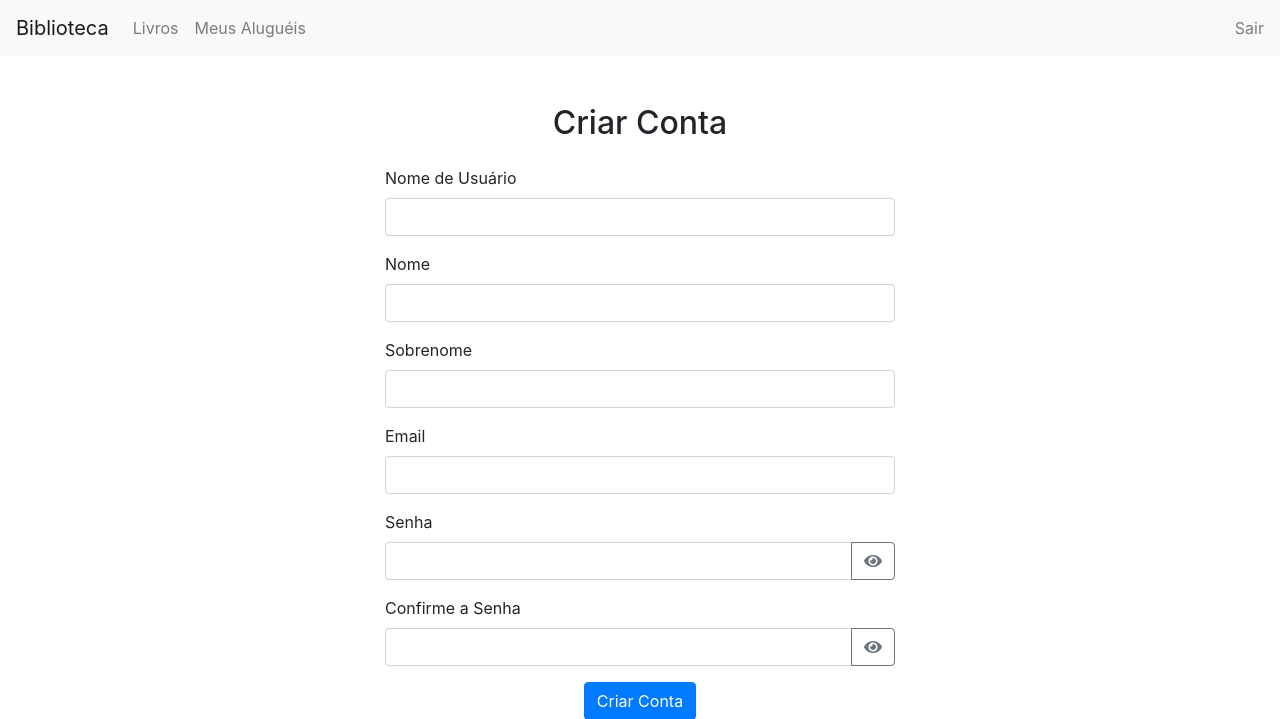
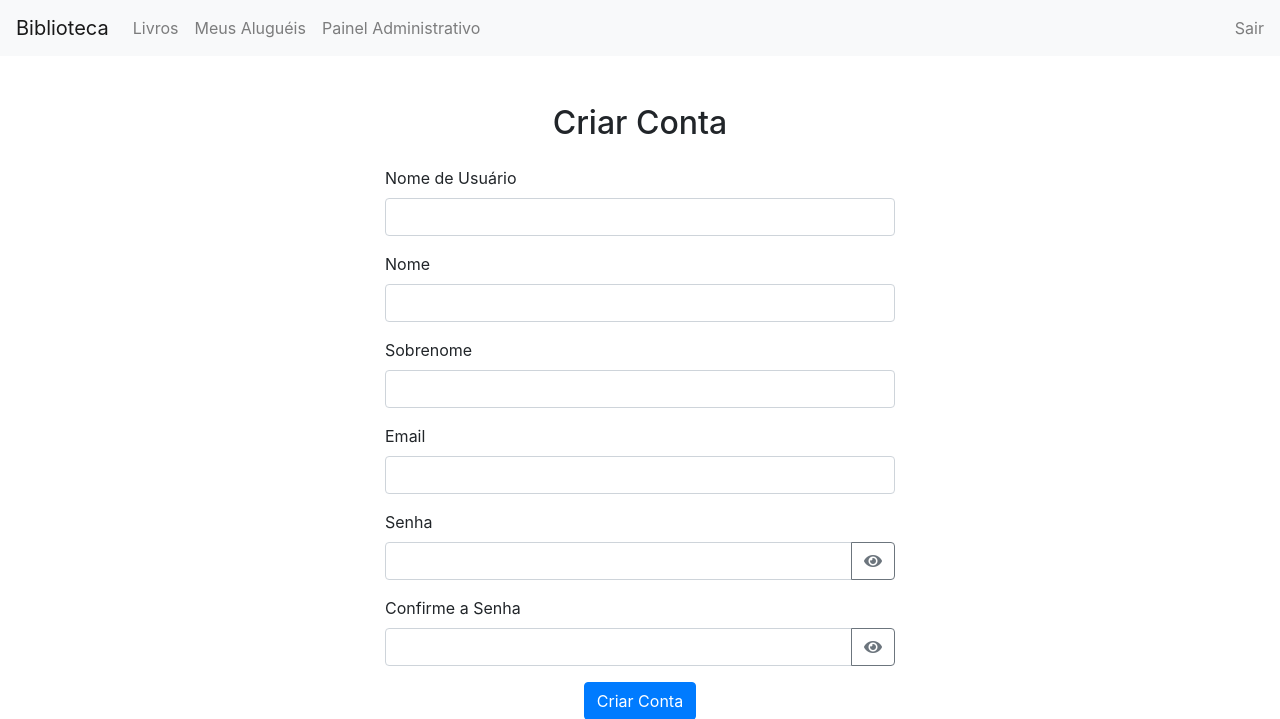
Before and after one commit to Nalberth-Ps/biblioteca-django, a Django app: page /criar-conta/ in a window 1280 px wide. Shown: the top 719 px of the page. Run offline with Django 5.2, Linux system fonts and the light colour scheme; the visitor is signed in with stand-in values (Sample User, id 1); some libraries are stand-ins or nearby versions.

Commit message:
feat: Adicionando link para o painel administrativo caso o usuário seja um administrador

```diff
--- a/livros/templates/base.html
+++ b/livros/templates/base.html
@@ -38,6 +38,11 @@
                     <li class="nav-item">
                         <a class="nav-link" href="{% url 'meus_alugueis' %}">Meus Aluguéis</a>
                     </li>
+                    {% if user.is_staff %}
+                        <li class="nav-item">
+                            <a class="nav-link" href="{% url 'admin:index' %}">Painel Administrativo</a>
+                        </li>
+                    {% endif %}
                 {% endif %}
             </ul>
             <ul class="navbar-nav">
```
